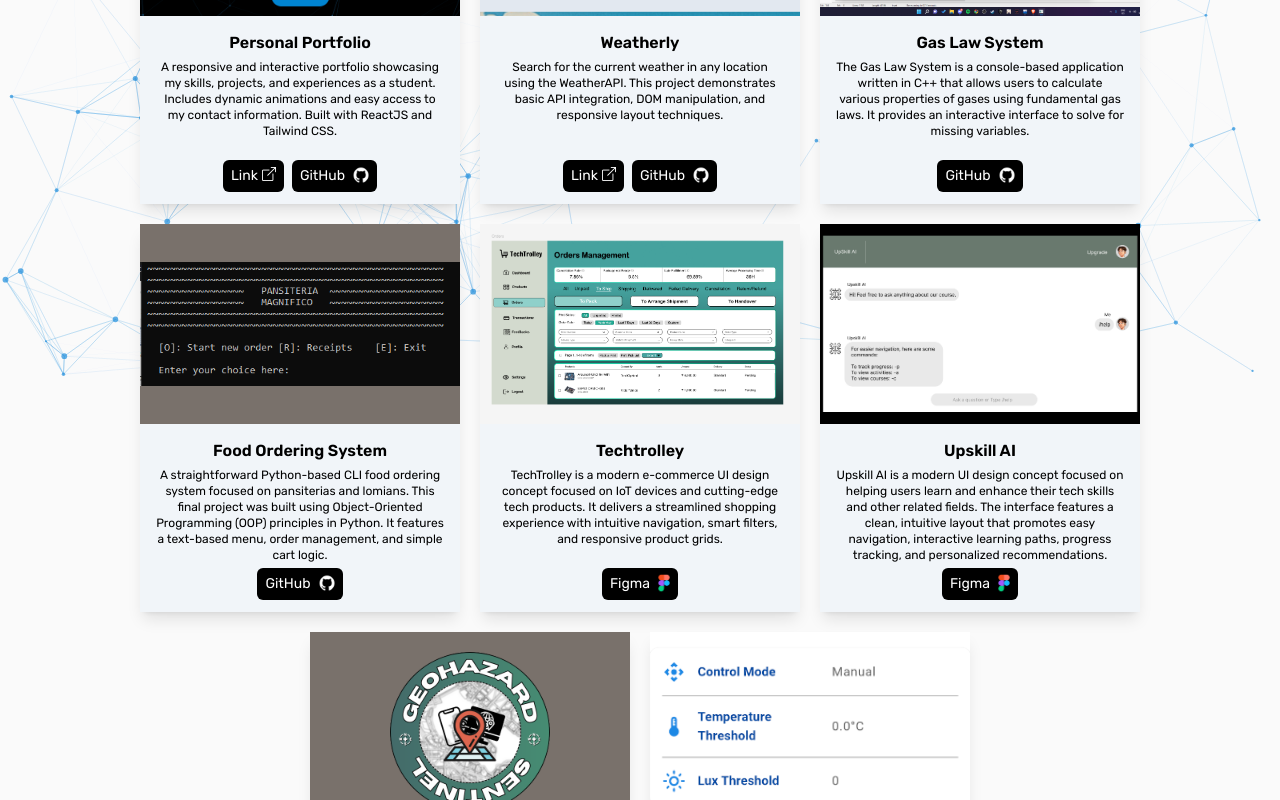
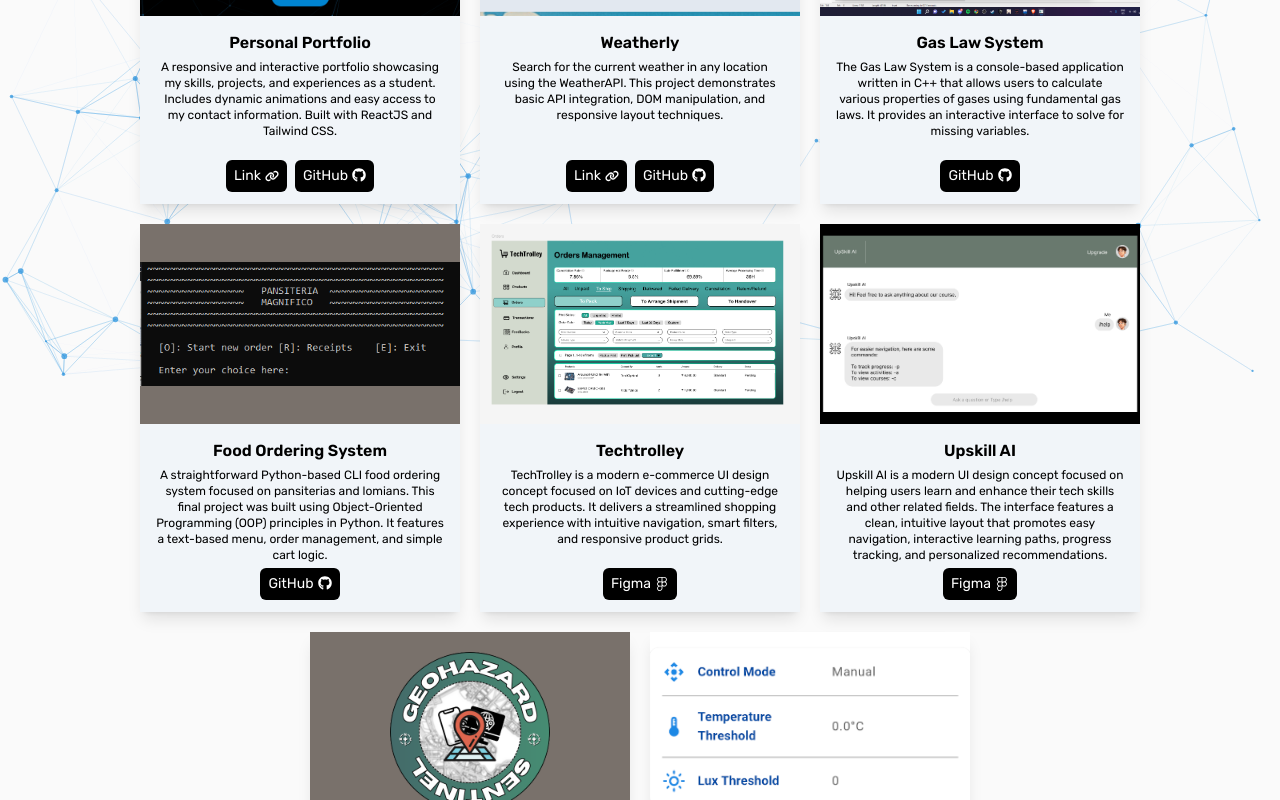
Before and after one commit to Fenrir-qt/nico-burog, a React (Vite) app: page /projects in a window 1280 px wide. Shown: the part 412-1212 px from the top of the page. Built offline with nearby package versions, Linux system fonts and the light colour scheme.

Commit message:
Replaced button icons on project cards

```diff
--- a/src/components/FigmaBtn.jsx
+++ b/src/components/FigmaBtn.jsx
@@ -1,15 +1,11 @@
-import FigmaIcon from "../assets/images/figma.png"
+import { FaFigma } from "react-icons/fa";
 
 function FigmaBtn() {
   return (
     <>
-      <button className="flex items-center gap-1 w-fit h-8 pl-2 pr-1 bg-black rounded-md text-white text-sm mt-2 cursor-pointer hover:bg-neutral-800 transform transition duration-200">
+      <button className="flex items-center gap-1 w-fit h-8 pl-2 pr-2 bg-black rounded-md text-white text-sm mt-2 cursor-pointer hover:bg-neutral-800 transform transition duration-200">
         Figma
-        <img
-          src={FigmaIcon}
-          alt="GitHub"
-          className="w-5 h-5 mb-0.5"
-        />
+        <FaFigma />
       </button>
     </>
   );
--- a/src/components/GithubBtn.jsx
+++ b/src/components/GithubBtn.jsx
@@ -1,14 +1,10 @@
-import GithubIcon from "../assets/images/github.png"
+import { FaGithub } from "react-icons/fa";
 function GitBtn() {
   return (
     <>
-      <button className="flex items-center gap-1 w-fit h-8 pl-2 pr-1 bg-black rounded-md text-white text-sm mt-2 cursor-pointer hover:bg-neutral-800 transform transition duration-200">
+      <button className="flex items-center gap-1 w-fit h-8 pl-2 pr-2 bg-black rounded-md text-white text-sm mt-2 cursor-pointer hover:bg-neutral-800 transform tranFation duration-200">
         GitHub
-        <img
-          src={GithubIcon}
-          alt="GitHub"
-          className="w-6 h-6 mb-0.5"
-        />
+        <FaGithub className="mb-0.5"/>
       </button>
     </>
   );
--- a/src/components/LinkBtn.jsx
+++ b/src/components/LinkBtn.jsx
@@ -1,11 +1,11 @@
-import "bootstrap-icons/font/bootstrap-icons.css";
+import { FaLink } from "react-icons/fa6";
 
 function LinkBtn() {
   return (
     <>
       <button className="flex items-center gap-1 w-fit h-8 pl-2 pr-2 bg-black rounded-md text-white text-sm mt-2 cursor-pointer hover:bg-neutral-800 transform transition duration-200">
         Link
-        <i className="bi bi-box-arrow-up-right text-sm mb-0.5"></i>
+        <FaLink />
       </button>
     </>
   );
```
